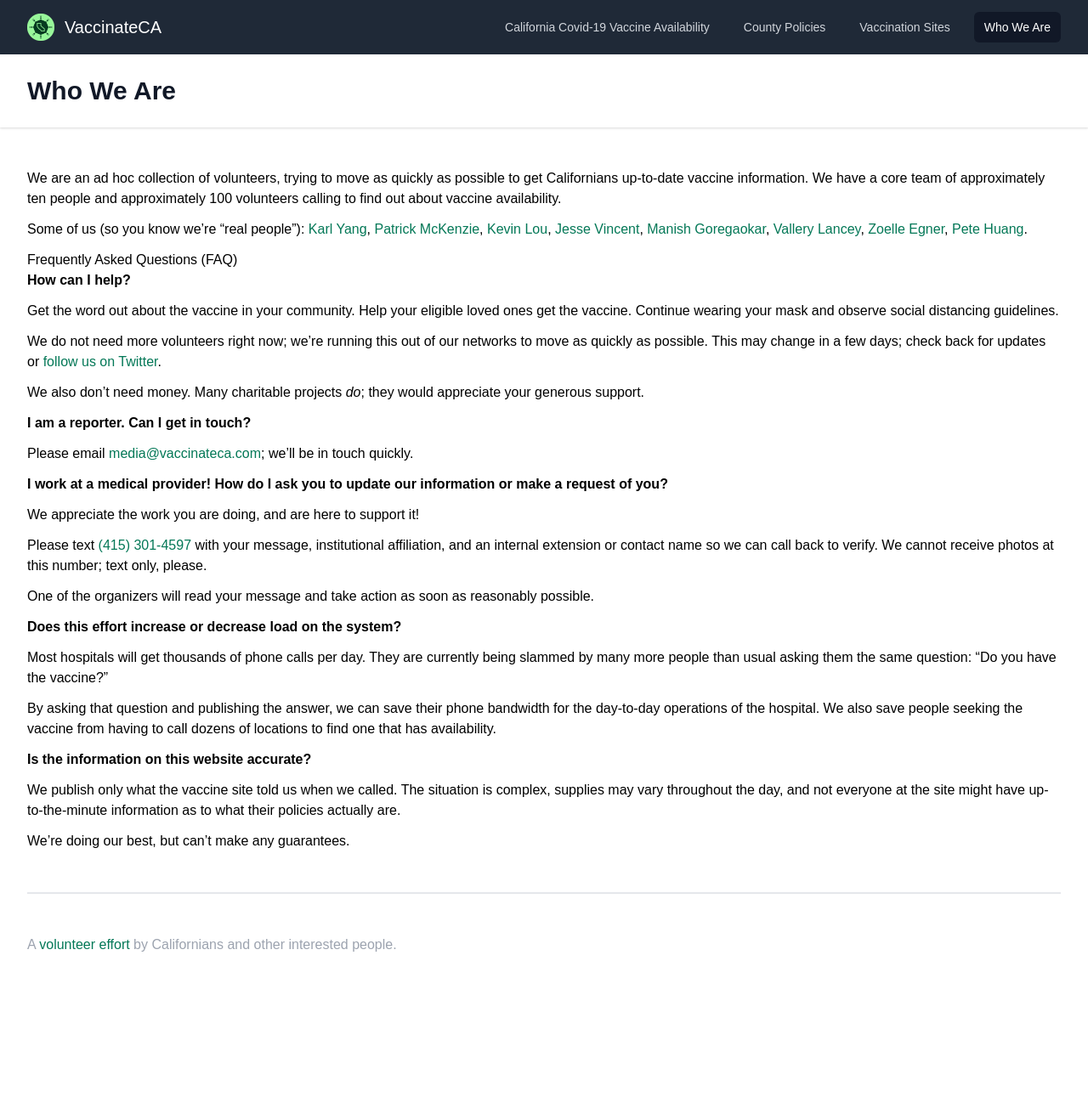
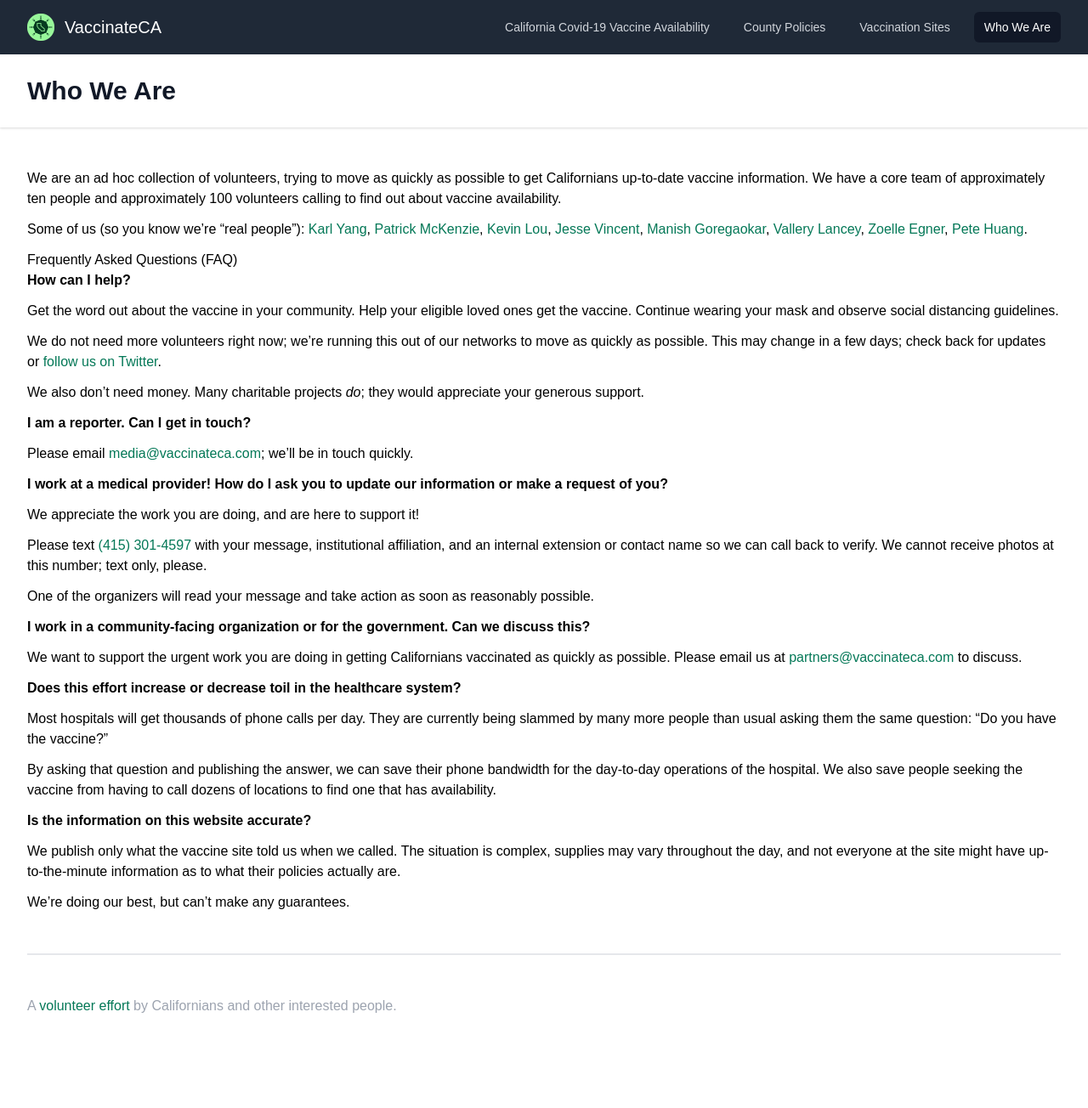
Before and after one commit to CAVaccineInventory/site, a Jekyll site: the page built from who-we-are.md, in a window 1280 px wide. Shown: the whole page at 85% size. Built offline with Jekyll 4.4.1, drawn with Linux system fonts in a browser that asks for light colours; some web fonts are replaced; before the commit the page ends 1232 px from its top, so only the background shows below that.

Commit message:
Add partners@ email to FAQ; minor copy change. (#56)

```diff
--- a/who-we-are.md
+++ b/who-we-are.md
@@ -39,7 +39,11 @@ Please text [(415) 301-4597](tel:+14153014597) with your message, institutional
 
 One of the organizers will read your message and take action as soon as reasonably possible.
 
-**Does this effort increase or decrease load on the system?**
+**I work in a community-facing organization or for the government. Can we discuss this?**
+
+We want to support the urgent work you are doing in getting Californians vaccinated as quickly as possible. Please email us at [partners@vaccinateca.com](mailto:partners@vaccinateca.com) to discuss.
+
+**Does this effort increase or decrease toil in the healthcare system?**
 
 Most hospitals will get thousands of phone calls per day. They are currently being slammed by many more people than usual asking them the same question: "Do you have the vaccine?"
 
```
